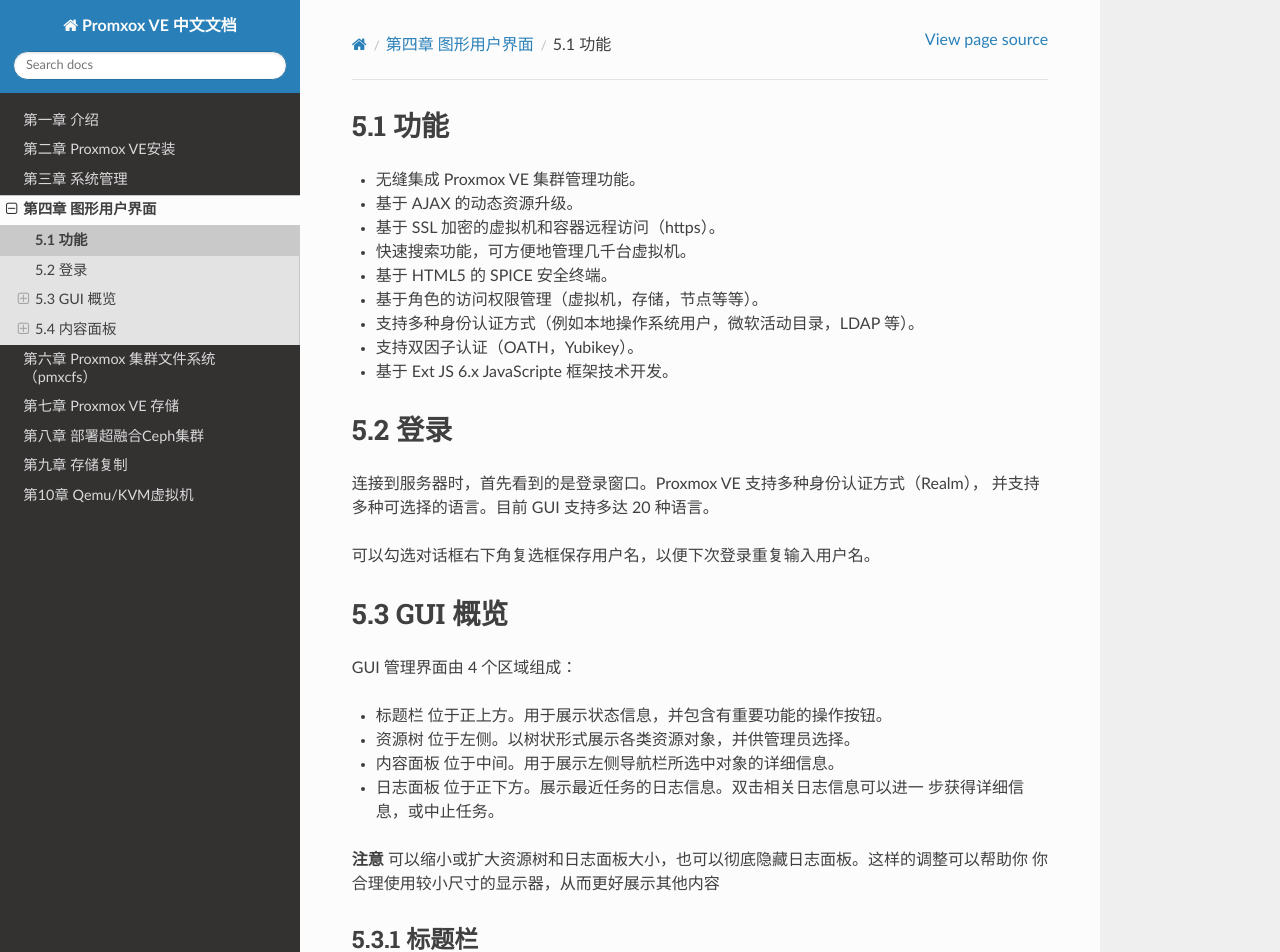
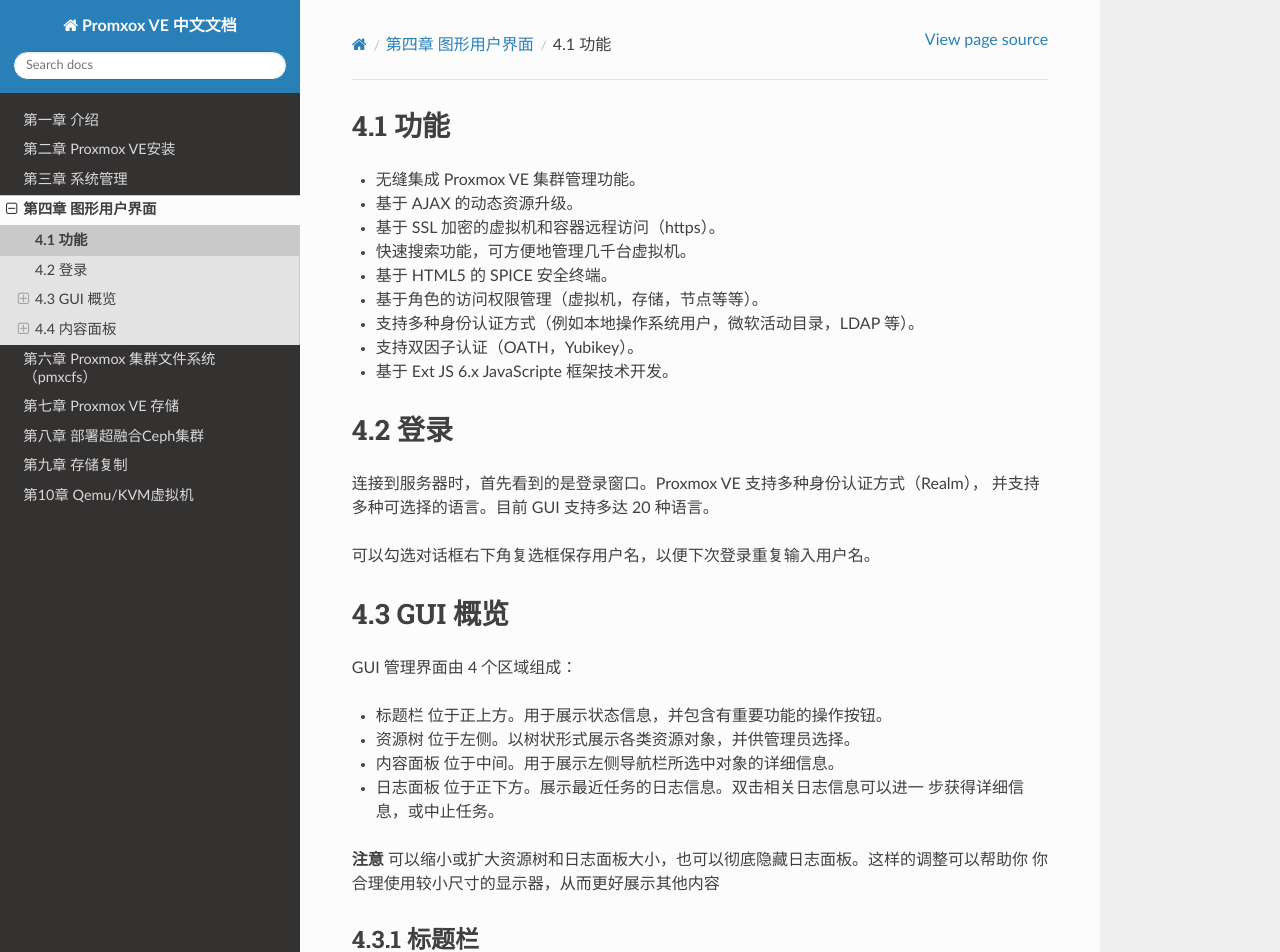
Before and after one commit to jiangcuo/pve-doc-cn, a Sphinx documentation site: the page built from source/GUI/Features.md, in a window 1280 px wide and 1400 px high. Shown: the top 952 px of the window. Built offline with Sphinx 7.4.7 and the Read the Docs theme 2.0.0, drawn with Linux system fonts in a browser that asks for light colours; pages that are not in the unit, such as notebooks, are missing from menus; some of the changed text lies outside the part shown.

Commit message:
修改标题序号
标题序号错误,重新排序

```diff
--- a/source/GUI/Features.md
+++ b/source/GUI/Features.md
@@ -1,4 +1,4 @@
-# 5.1 功能
+# 4.1 功能
 - 无缝集成 Proxmox VE 集群管理功能。
 - 基于 AJAX 的动态资源升级。
 - 基于 SSL 加密的虚拟机和容器远程访问（https）。
@@ -9,13 +9,13 @@
 - 支持双因子认证（OATH，Yubikey）。
 - 基于 Ext JS 6.x JavaScripte 框架技术开发。
 
-# 5.2 登录
+# 4.2 登录
 连接到服务器时，首先看到的是登录窗口。Proxmox VE 支持多种身份认证方式（Realm），
 并支持多种可选择的语言。目前 GUI 支持多达 20 种语言。
 
 可以勾选对话框右下角复选框保存用户名，以便下次登录重复输入用户名。
 
-# 5.3 GUI 概览
+# 4.3 GUI 概览
 GUI 管理界面由 4 个区域组成：
 - 标题栏 位于正上方。用于展示状态信息，并包含有重要功能的操作按钮。
 - 资源树 位于左侧。以树状形式展示各类资源对象，并供管理员选择。
@@ -26,7 +26,7 @@
 **注意** 可以缩小或扩大资源树和日志面板大小，也可以彻底隐藏日志面板。这样的调整可以帮助你
 你合理使用较小尺寸的显示器，从而更好展示其他内容
 
-## 5.3.1 标题栏
+## 4.3.1 标题栏
 
 上方是 Proxmox 的 logo，其后是当前所安装的 Proxmox VE 版本。旁边的搜索栏可以搜
 索特定资源对象（虚拟机，容器，节点等）。这往往比在资源树中查找要更快。
@@ -39,7 +39,7 @@
 - 创建容器按钮 点击可打开容器创建向导对话框。
 - 退出按钮 点击可退出管理界面，并回到登录对话框界面
 
-## 5.3.2 我的设置
+## 4.3.2 我的设置
 
 在我的设置窗口里，可以设置本地存储参数。通过其中的存储设置面板可以启用停用指定存
 储设备，控制面板显示的可用存储空间也会相应实时变化。如果没有选中任何存储，则总的
@@ -52,7 +52,7 @@
 - Letter Spacing 增加或减小字符间距
 - Line Height 行高绝对值
 
-## 5.3.3 资源树
+## 4.3.3 资源树
 
 资源树是最重要的导航界面。资源树最上方是视图下拉菜单，提供几种不同的资源树结构视
 图。默认视图为“服务器视图”，以下是该视图展示的资源对象类型：
@@ -69,7 +69,7 @@
 - 文件夹视图 仅展示存储对象，按节点分组展示。
 - 资源池视图 仅暂时虚拟机和容器，按资源池分组展示
 
-## 5.3.4 日志面板
+## 4.3.4 日志面板
 日志面板主要用于展示集群当前正在运行的任务状态信息。后台执行的工作称为任务
 （task），如后台执行的新建虚拟机操作就是一个任务。
 
@@ -84,12 +84,12 @@
 
 部分小任务会将其日志发送给所有的集群成员。你可以在集群日志面板查看这些日志信息
 
-# 5.4 内容面板
+# 4.4 内容面板
 
 选中资源树中某个资源后，其对应的配置信息和状态信息会自动显示在内容面板中。以下章
 节将简要介绍内容面板的功能。更详细信息可以参考本用户手册后续各个专门章节的内容。
 
-## 5.4.1 数据中心
+## 4.4.1 数据中心
 
 在数据中心级界面，你可以管理集群配置和信息。
 - 搜索：用于在集群范围内搜索，可搜索的项目包括服务器节点，虚拟机，容器，存
@@ -108,7 +108,7 @@
 - 支持：用于查看你订阅的支持服务信息。
 如果需要获得更多信息，可以查看相应章节
 
-## 5.4.2 节点
+## 4.4.2 节点
 
 集群内的所有节点在该级别分别拥有独立的管理面板。
 顶部是若干按钮，包括“Reboot”，“Shutdown”，“Shell”，“Bulk Actions”和“Help”。Shell 又有
@@ -129,7 +129,7 @@
 - 订阅：可在这里上传你订阅 Proxmox VE 时获取的密钥，并查看服务器当前的服务
 支持状态
 
-## 5.4.3 虚拟机
+## 4.4.3 虚拟机
 
 一共有两类客户机，均可以转换为模板。一是 Kernel-based 虚拟机（KVM），二是 Linux
 容器（LXC）。资源树中对两类客户机的管理是一致的，只有少数配置参数不一样。
@@ -156,7 +156,7 @@
 - 防火墙：虚拟机防火墙管理界面。
 - 权限：虚拟机访问权限管理界面。
 
-## 5.4.4 存储
+## 4.4.4 存储
 
 该视图分为两个部分。左侧展示可供选择的存储资源选项，右侧展示选项对应的参数信息。
 
@@ -164,7 +164,7 @@
 - 内容 按数据类型分组展示所保存的数据内容。
 - 权限 存储资源访问权限管理界面
 
-## 5.4.5 资源池
+## 4.4.5 资源池
 
 该视图分为两个部分。左侧展示可供选择的逻辑资源池选项，右侧展示选项对应的参数信息。
 - 概要 展示资源池描述信息。
```
